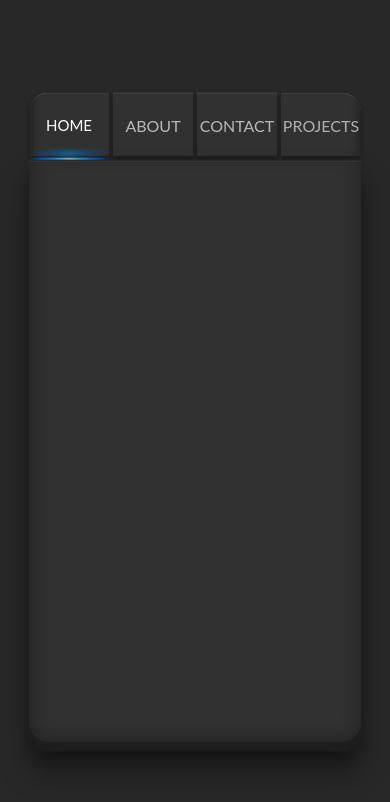
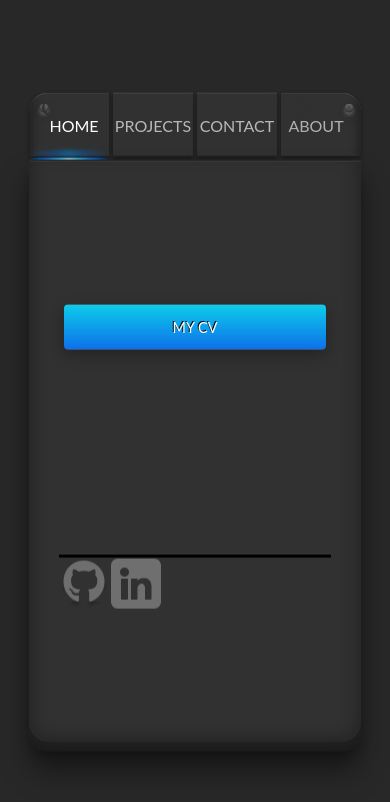
Before and after one commit to Stalius4/Portfolio, a React (Create React App) app in the folder portfolio/: page / in a window 390 px wide. Shown: the top 802 px of the page. Built offline with nearby package versions, Linux system fonts and the light colour scheme.

Commit message:
footer added

```diff
--- a/portfolio/src/App.js
+++ b/portfolio/src/App.js
@@ -4,15 +4,21 @@ import HomePage from "./Pages/HomePage/HomePage";
 import AboutPage from './Pages/AboutPage/AboutPage';
 import ProjectsPage from './Pages/ProjectsPage/ProjectsPage';
 import ContactPage from './Pages/ContactPage/ContactPage';
+import Navbar from './components/navbar';
+import { useState } from 'react';
+const App = () => {
 
-const App = () => {
+  const [changePg, setChangePg] = useState()
+
+
   return (
     <Router>
+
       <Routes>
-      <Route path="/" element={<HomePage/>} exact />
-      <Route path="/about" element={<AboutPage/>} />
-      <Route path="/contact" element={<ContactPage/>} />
-      <Route path="/projects" element={<ProjectsPage/>} />
+      <Route path="/" element={<HomePage changePg={changePg} setChangePg={setChangePg}/>} exact />
+      <Route path="/about" element={<AboutPage changePg={changePg} setChangePg={setChangePg}/>} />
+      <Route path="/contact" element={<ContactPage changePg={changePg} setChangePg={setChangePg}/>} />
+      <Route path="/projects" element={<ProjectsPage changePg={changePg} setChangePg={setChangePg}/>} />
       </Routes>
     </Router>
   );
--- a/portfolio/src/Pages/AboutPage/AboutPage.js
+++ b/portfolio/src/Pages/AboutPage/AboutPage.js
@@ -5,10 +5,10 @@ const AboutPage = () => {
   return (
     <div className='outer'>
      <div className='horizontal-flex'>
-     <Link to="/"  className='home top-border-left'>HOME</Link>
-     <Link to="/about" className='about2 targeted '>ABOUT</Link>
+     <Link to="/"  className='home top-border-left'> <div className='circle'></div>HOME</Link>
+     <Link to="/projects" className='about2'>PROJECTS</Link>
      <Link to="/contact" className='about2'>CONTACT</Link>
-     <Link to="/projects" className='about2 top-border-right'> PROJECTS</Link>
+     <Link to="/about" className='about2 top-border-right targeted'>ABOUT  <div className='circle'></div></Link>
      </div>
 
        <div className='main-container'>
--- a/portfolio/src/Pages/ContactPage/ContactPage.js
+++ b/portfolio/src/Pages/ContactPage/ContactPage.js
@@ -5,11 +5,11 @@ const ContactPage = () => {
   return (
     <div className='outer'>
      <div className='horizontal-flex'>
-     <Link to="/"  className='home top-border-left '>HOME</Link>
-     <Link to="/about" className='about2'>ABOUT</Link>
+     <Link to="/"  className='home top-border-left '><div className='circle'></div>HOME </Link>
+     <Link to="/projects" className='about2'>PROJECTS</Link>
      <Link to="/contact" className='about2 targeted'>CONTACT</Link>
-     <Link to="/projects" className='about2 top-border-right '> PROJECTS</Link>
-     </div>
+     <Link to="/about" className='about2 top-border-right'> ABOUT <div className='circle'></div></Link>
+  </div>
 
        <div className='main-container'>
       </div>
--- a/portfolio/src/Pages/HomePage/HomePage.js
+++ b/portfolio/src/Pages/HomePage/HomePage.js
@@ -1,17 +1,27 @@
 import React from 'react';
 import { Link } from 'react-router-dom';
 import "../HomePage/mobile.css"
+import gitpng from "../images/Vector.png"
+import linkedinpng from "../images/LinkedIn.png"
 const HomePage = () => {
+
+
   return (
  <div className='outer'>
   <div className='horizontal-flex'>
-  <Link to="/"  className='home top-border-left targeted'>HOME</Link>
-  <Link to="/about" className='about2'>ABOUT</Link>
+  <Link to="/"  className='home top-border-left targeted'><div className='circle'></div>HOME </Link>
+  <Link to="/projects" className='about2'>PROJECTS</Link>
   <Link to="/contact" className='about2'>CONTACT</Link>
-  <Link to="/projects" className='about2 top-border-right'> PROJECTS</Link>
+  <Link to="/about" className='about2 top-border-right'> ABOUT <div className='circle'></div></Link>
   </div>
 
     <div className='main-container'>
+
+<button>MY CV</button>
+<footer>
+  <img src={gitpng} alt="git"  />
+  <img src={linkedinpng} alt="Linked in"  />
+  </footer>
    </div>
 </div>
   );
--- a/portfolio/src/Pages/HomePage/mobile.css
+++ b/portfolio/src/Pages/HomePage/mobile.css
@@ -18,6 +18,7 @@
 
     }
     .main-container {
+        padding: 30px;
         box-sizing: border-box;
         background-color: #313131;
         max-width: 700px;
@@ -31,6 +32,10 @@
            ,rgba(10, 10, 10, 0.2) 0px -10px 20px inset
             ;
             z-index: 1;
+            display: flex;
+            flex-direction: column;
+            justify-content: center;
+            gap: 200px;
     }
 
 
@@ -89,19 +94,20 @@
 .horizontal-flex {
     display: flex;
     gap: 4px;
-
     z-index: 1;
 }
 
 
-}
+
 
 
 .targeted{
     color: white;
-  font-size: 15px;
+    transition: 5s;
+
 }
 .targeted::after {
+
     position: absolute;
     content: "";
     top: 64px;
@@ -151,3 +157,72 @@ to left,
 
 
 }
+
+
+
+.circle {
+    width: 8px;
+    height: 8px;
+    border-radius: 50%;
+    background: radial-gradient(circle, #474747, rgb(111, 111, 111));
+    box-shadow: rgba(0, 0, 0, 0.4) 0px 2px 4px, rgba(0, 0, 0, 0.3) 0px 7px 13px -3px, rgba(0, 0, 0, 0.2) 0px -3px 0px inset,  rgba(123, 122, 122, 0.2) 0px -3px 0px inset;
+border: #282626 solid 1px;
+    /* box-shadow: rgb(255, 25, 25) 0px 25px 20px -20px; */
+margin-top: -35px;
+  }
+
+  .circle::after{
+    position: absolute;
+content: "";
+top: 11px;
+    width: 8px;
+    height: 8px;
+    border-radius: 50%;
+    background: radial-gradient(circle, #47474700, rgba(111, 111, 111, 0));
+    box-shadow: rgba(246, 246, 246, 0.4) 0px 2px 4px, rgba(0, 0, 0, 0.3) 0px 7px 13px -3px, rgba(0, 0, 0, 0.2) 0px -3px 0px inset,  rgba(123, 122, 122, 0.2) 0px -3px 0px inset;
+z-index: 0;
+  }
+  .circle::before{
+    position: absolute;
+content: "";
+top: 6px;
+left: 13px;
+    width: 12px;
+    height:12px;
+    border-radius: 50%;
+    background: radial-gradient(circle, #47474700, rgba(111, 111, 111, 0));
+z-index: 1;
+border: solid  rgb(49,49,49) 2.5px;
+  }
+
+
+
+button{
+
+  background-image: linear-gradient(#0dccea, #0d70ea);
+  border: 0;
+  border-radius: 4px;
+  box-shadow: rgba(0, 0, 0, .3) 0 5px 15px;
+  box-sizing: border-box;
+  color: #fff;
+  cursor: pointer;
+  font-family: 'Lato', sans-serif;
+  font-weight: 400;
+  text-shadow: #0e0a0a -1px -1px;
+  font-size: .9em;
+  margin: 5px;
+  padding: 10px 15px;
+  text-align: center;
+  user-select: none;
+  -webkit-user-select: none;
+  touch-action: manipulation;
+  height: 45px;
+
+}
+
+
+footer{
+    border-top:solid;
+}
+
+}
--- a/portfolio/src/Pages/ProjectsPage/ProjectsPage.js
+++ b/portfolio/src/Pages/ProjectsPage/ProjectsPage.js
@@ -5,10 +5,10 @@ const ProjectsPage = () => {
   return (
     <div className='outer'>
      <div className='horizontal-flex'>
-     <Link to="/"  className='home top-border-left '>HOME</Link>
-     <Link to="/about" className='about2'>ABOUT</Link>
+     <Link to="/"  className='home top-border-left '> <div className='circle'></div>HOME</Link>
+     <Link to="/projects" className='about2 targeted '>PROJECTS</Link>
      <Link to="/contact" className='about2'>CONTACT</Link>
-     <Link to="/projects" className='about2 top-border-right targeted'> PROJECTS</Link>
+     <Link to="/about" className='about2 top-border-right'> ABOUT <div className='circle'></div></Link>
      </div>
 
        <div className='main-container'>
--- /dev/null
+++ b/portfolio/src/components/navbar.css
@@ -0,0 +1,13 @@
+
+
+
+.navbar{
+    display: flex;
+    flex-direction: column;
+    justify-content: center;
+    gap: 4px;
+    position: absolute;
+    top: 90px;
+    left: 50%;
+    transform: translate(-50%, -50%);
+}
--- /dev/null
+++ b/portfolio/src/components/navbar.js
@@ -0,0 +1,28 @@
+import React from 'react';
+import { Link } from 'react-router-dom';
+import "../Pages/HomePage/mobile.css"
+import "./navbar.css"
+import { useState } from 'react';
+const Navbar = () => {
+    const [changePg, setChangePg] = useState()
+
+
+const changePage = (value) => {
+
+    setChangePg(value)
+}
+
+  return (
+    <div className='navbar'>
+     <div className='horizontal-flex'>
+     <Link to="/"  className='home top-border-left ' onClick={changePage}><div className='circle'></div>HOME</Link>
+     <Link to="/projects" className='about2'>PROJECTS</Link>
+     <Link to="/contact" className='about2 '>CONTACT</Link>
+     <Link to="/about" className='about2 top-border-right'> ABOUT <div className='circle'></div></Link>
+  </div>
+
+   </div>
+     );
+   };
+
+export default Navbar;
```
Also changed, not shown: portfolio/src/Pages/images/LinkedIn.png (added), portfolio/src/Pages/images/Vector.png (added).
